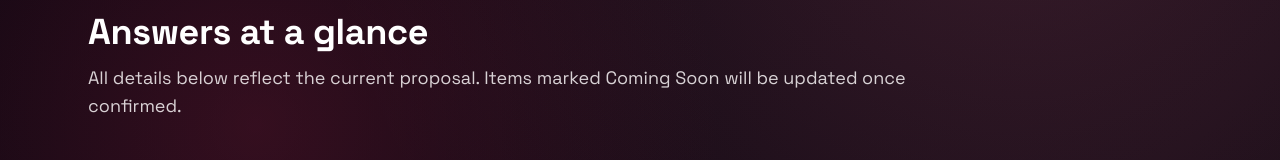
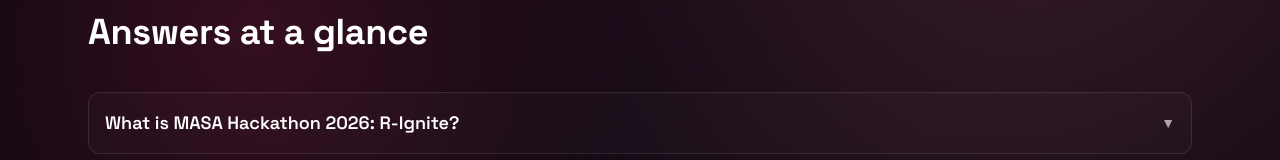
Before and after one commit to jwchow1412-netizen/R-Ignite, a Next.js app: page /faq in a window 1280 px wide. Shown: the part 162-322 px from the top of the page. Built offline with nearby package versions, Linux system fonts and the light colour scheme.

Commit message:
faq toggle closed by default

```diff
--- a/app/faq/page.tsx
+++ b/app/faq/page.tsx
@@ -47,10 +47,6 @@
           FAQ
         </p>
         <h1 className="text-4xl font-bold text-white">Answers at a glance</h1>
-        <p className="max-w-4xl text-lg text-[rgba(248,244,246,0.85)]">
-          All details below reflect the current proposal. Items marked Coming Soon will be updated once
-          confirmed.
-        </p>
       </div>
 
       <div className="mt-10 space-y-4">
@@ -58,7 +54,6 @@
           <details
             key={item.question}
             className="group rounded-xl border border-border bg-[rgba(255,255,255,0.02)] p-4"
-            open
           >
             <summary className="flex cursor-pointer items-center justify-between text-lg font-semibold text-white">
               {item.question}
```
